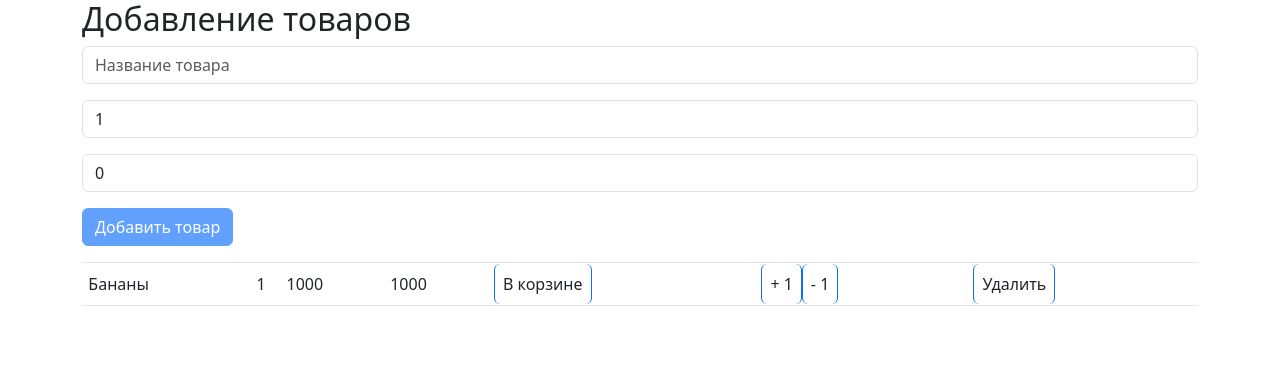
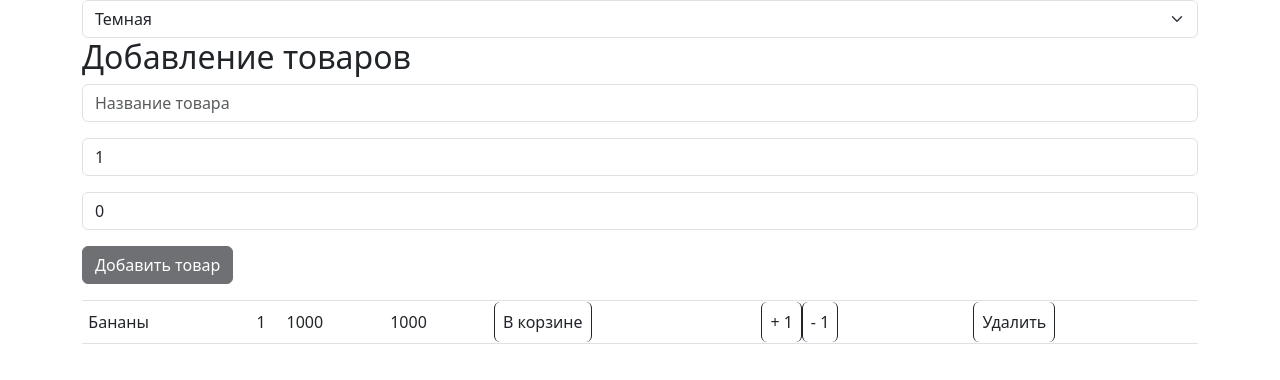
Before and after one commit to demon166/react-lesson, a React (Create React App) app: page / in a window 1280 px wide. Shown: the top 380 px of the page. Built offline with nearby package versions, Linux system fonts and the light colour scheme.

Commit message:
Добавлено управление темой

```diff
--- a/package.json
+++ b/package.json
@@ -10,6 +10,7 @@
     "@types/node": "^16.18.34",
     "@types/react": "^18.2.7",
     "@types/react-dom": "^18.2.4",
+    "classnames": "^2.3.2",
     "react": "^18.2.0",
     "react-dom": "^18.2.0",
     "react-scripts": "5.0.1",
--- a/src/components/MyButton.tsx
+++ b/src/components/MyButton.tsx
@@ -1,3 +1,6 @@
+import classNames from "classnames";
+import {useTheme} from "../hooks/useTheme";
+
 interface MyButtonProps {
   children: string;
   type?: "button" | "submit" | "reset";
@@ -6,8 +9,14 @@ interface MyButtonProps {
 }
 
 const MyButton = ({ children, type = "button", onClick, disabled = false }: MyButtonProps) => {
+  const theme = useTheme();
+  const classForButton = classNames(
+      "btn",
+      {"btn-primary": theme === 'light'},
+      {"btn-dark": theme === "dark"}
+  );
   return (
-    <button disabled={disabled} className="btn btn-primary" type={type} onClick={onClick}>
+    <button disabled={disabled} className={classForButton} type={type} onClick={onClick}>
       {children}
     </button>
   );
--- a/src/components/MyInput.tsx
+++ b/src/components/MyInput.tsx
@@ -1,5 +1,3 @@
-import {useState} from "react";
-
 interface MyInputProps {
     value: string | number;
     name: string;
--- /dev/null
+++ b/src/components/ThemesChanger.tsx
@@ -0,0 +1,20 @@
+import React from 'react';
+import {TTheme} from "../types";
+import {useTheme} from "../hooks/useTheme";
+import {useThemeDispatch} from "../hooks/useThemeDispatch";
+
+const ThemesChanger = () => {
+    const theme = useTheme();
+    const setTheme = useThemeDispatch();
+    const handleChange: React.ChangeEventHandler<HTMLSelectElement> = (e) => {
+        setTheme(e.target.value as TTheme);
+    }
+    return (
+        <select onChange={handleChange} value={theme} className="form-select">
+            <option value="light">Светлая</option>
+            <option value="dark">Темная</option>
+        </select>
+    );
+};
+
+export default ThemesChanger;
--- /dev/null
+++ b/src/context/ThemeProvider.tsx
@@ -0,0 +1,20 @@
+import React, {ReactElement, useState} from 'react';
+import {ThemeContext, ThemeDispatchContext} from './themeContext';
+import {TTheme} from "../types";
+
+interface ThemeProviderProps {
+    children: ReactElement;
+}
+const ThemeProvider = ({children}: ThemeProviderProps) => {
+    const [theme, setTheme] = useState<TTheme>("dark")
+
+    return (
+        <ThemeContext.Provider value={theme}>
+            <ThemeDispatchContext.Provider value={setTheme}>
+                {children}
+            </ThemeDispatchContext.Provider>
+        </ThemeContext.Provider>
+    );
+};
+
+export default ThemeProvider;
--- /dev/null
+++ b/src/context/themeContext.ts
@@ -0,0 +1,4 @@
+import { createContext } from 'react'
+import { TTheme } from '../types';
+export const ThemeContext = createContext<TTheme>("light");
+export const ThemeDispatchContext = createContext<React.Dispatch<React.SetStateAction<TTheme>>>(() => {});
--- /dev/null
+++ b/src/hooks/useTheme.ts
@@ -0,0 +1,6 @@
+import {useContext} from "react";
+import {ThemeContext} from "../context/themeContext";
+
+export function useTheme() {
+    return useContext(ThemeContext)
+}
--- /dev/null
+++ b/src/hooks/useThemeDispatch.ts
@@ -0,0 +1,6 @@
+import {useContext} from "react";
+import {ThemeDispatchContext} from "../context/themeContext";
+
+export function useThemeDispatch(){
+    return useContext(ThemeDispatchContext);
+}
--- a/src/index.tsx
+++ b/src/index.tsx
@@ -3,14 +3,17 @@ import ReactDOM from 'react-dom/client';
 import './assets/css/bootstrap.min.css';
 import App from './App';
 import reportWebVitals from './reportWebVitals';
+import ThemeProvider from "./context/ThemeProvider";
 
 const root = ReactDOM.createRoot(
-  document.getElementById('root') as HTMLElement
+    document.getElementById('root') as HTMLElement
 );
 root.render(
-  <React.StrictMode>
-    <App />
-  </React.StrictMode>
+    <React.StrictMode>
+        <ThemeProvider>
+            <App/>
+        </ThemeProvider>
+    </React.StrictMode>
 );
 
 // If you want to start measuring performance in your app, pass a function
--- a/src/pages/HomePage.tsx
+++ b/src/pages/HomePage.tsx
@@ -1,15 +1,15 @@
-import React, {useReducer, useState} from 'react';
+import React, { useReducer } from 'react';
 import {IProduct} from "../components/Product";
 import MyForm from "../components/MyForm";
 import ProductList from "../components/ProductList";
 import {productReducer} from "../store/productReducer";
+import ThemesChanger from "../components/ThemesChanger";
 
 const initialState = [
     { id: 1, count: 1, name: "Бананы", inCart: false, price: 1000 },
 ]
 
 const HomePage = () => {
-    // const [productList, setProductList] = useState<IProduct[]>(initialState);
     const [productList, dispatch] = useReducer(productReducer, initialState);
 
     const addProduct = (product: IProduct) => {
@@ -35,6 +35,11 @@ const HomePage = () => {
         <>
             <div className="row">
                 <div className="col-12">
+                    <ThemesChanger />
+                </div>
+            </div>
+            <div className="row">
+                <div className="col-12">
                     <MyForm addProduct={addProduct} />
                 </div>
             </div>
--- /dev/null
+++ b/src/types/index.ts
@@ -0,0 +1 @@
+export type { TTheme } from './themes';
--- /dev/null
+++ b/src/types/themes.ts
@@ -0,0 +1 @@
+export type TTheme = "light" | "dark"
```
Also changed, not shown: 1 other file (tests, documents, lock files or other folders).
